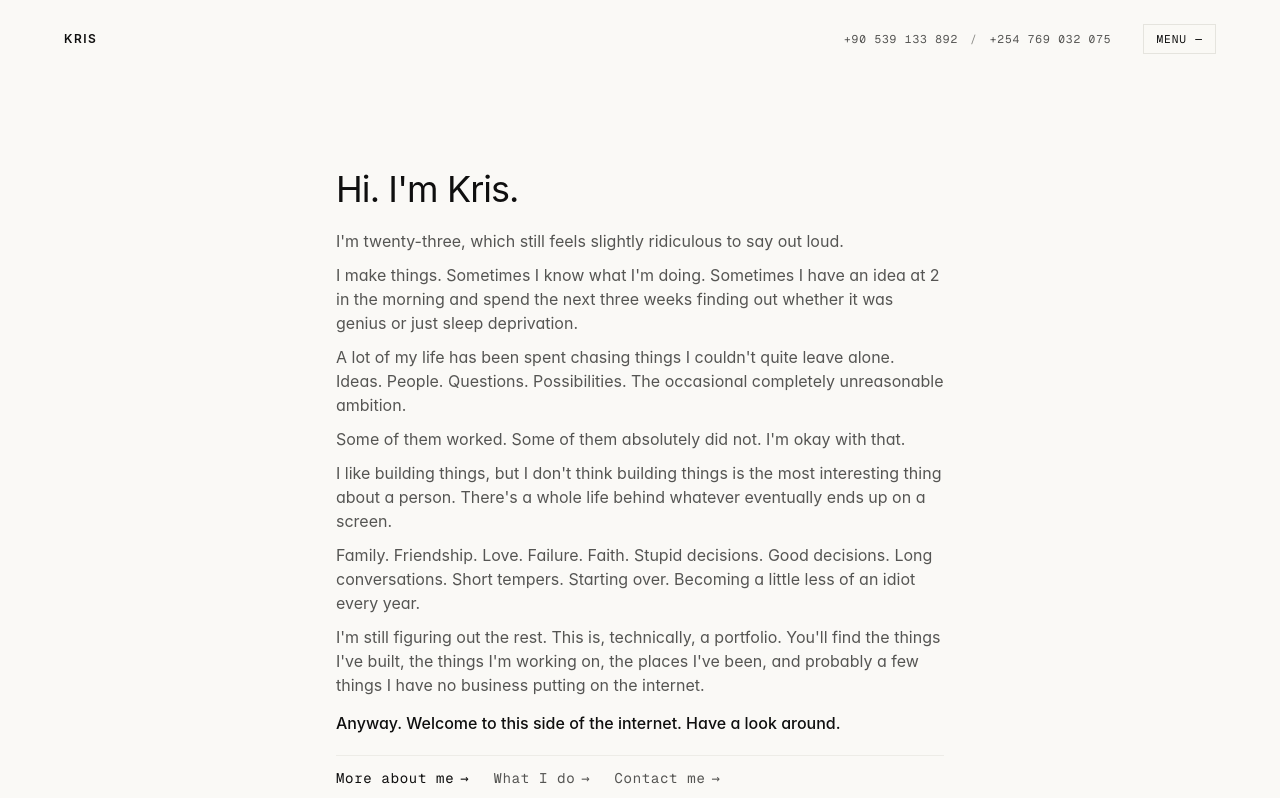
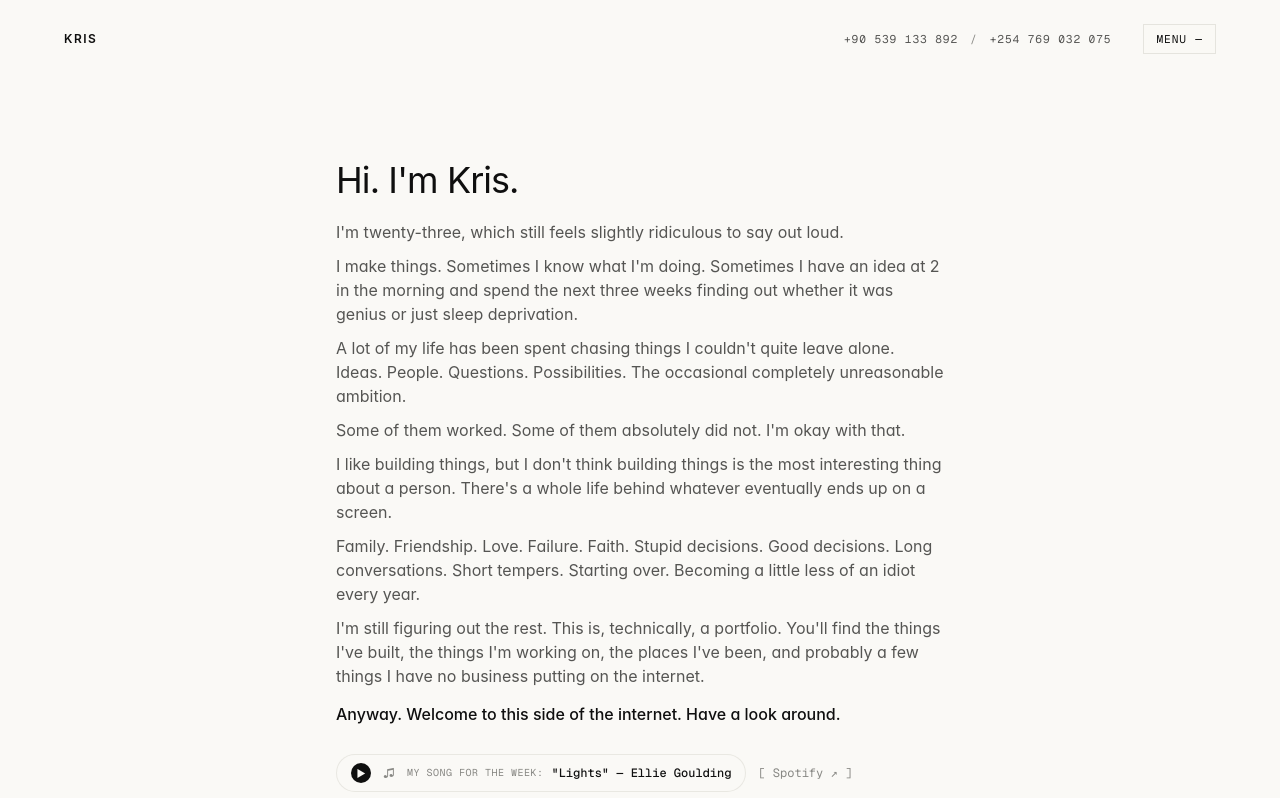
Before and after one commit to renekrisk/IamKris, a React (Vite) app: page / in a window 1280 px wide. Shown: the top 798 px of the page. Built offline with nearby package versions, Linux system fonts and the light colour scheme.

Commit message:
feat: update to MY SONG FOR THE WEEK, full track audio, short personal note & Spotify link

```diff
--- a/src/App.tsx
+++ b/src/App.tsx
@@ -5,9 +5,11 @@ import { HomePage } from './pages/HomePage';
 import { WhatIDoPage } from './pages/WhatIDoPage';
 import { AboutMePage } from './pages/AboutMePage';
 import { ContactPage } from './pages/ContactPage';
+import { AudioProvider } from './context/AudioContext';
 
 export const App: React.FC = () => {
   return (
+    <AudioProvider>
       <BrowserRouter>
         <Routes>
           <Route path="/" element={<Layout />}>
@@ -21,6 +23,7 @@ export const App: React.FC = () => {
           </Route>
         </Routes>
       </BrowserRouter>
+    </AudioProvider>
   );
 };
 
--- /dev/null
+++ b/src/components/MusicPlayerPill.tsx
@@ -0,0 +1,66 @@
+import React from 'react';
+import { useAudio } from '../context/AudioContext';
+
+export const MusicPlayerPill: React.FC = () => {
+  const { song, isPlaying, togglePlay } = useAudio();
+
+  return (
+    <div className="pt-2 space-y-2">
+      <div className="flex flex-wrap items-center gap-3">
+        {/* Play/Pause Pill */}
+        <button
+          onClick={togglePlay}
+          type="button"
+          className="group inline-flex items-center gap-3 px-3.5 py-2 rounded-full border border-editorial-border/80 bg-paper hover:border-ink/40 transition-all text-left cursor-pointer select-none"
+          title={isPlaying ? "Pause music" : "Play my song for the week"}
+        >
+          {/* Play/Pause Button Icon */}
+          <span className="w-5 h-5 rounded-full bg-ink text-paper flex items-center justify-center text-[10px] shrink-0 group-hover:scale-105 transition-transform">
+            {isPlaying ? '⏸' : '▶'}
+          </span>
+
+          {/* Animated Equalizer Waveform when playing */}
+          {isPlaying ? (
+            <div className="flex items-end gap-[2px] h-3 shrink-0 px-0.5">
+              <span className="w-[2px] bg-ink rounded-full animate-[pulse_0.6s_ease-in-out_infinite] h-3" />
+              <span className="w-[2px] bg-ink rounded-full animate-[pulse_0.4s_ease-in-out_infinite_0.15s] h-2" />
+              <span className="w-[2px] bg-ink rounded-full animate-[pulse_0.8s_ease-in-out_infinite_0.3s] h-3.5" />
+              <span className="w-[2px] bg-ink rounded-full animate-[pulse_0.5s_ease-in-out_infinite_0.2s] h-2" />
+            </div>
+          ) : (
+            <span className="text-xs text-ink-tertiary shrink-0">♫</span>
+          )}
+
+          {/* Song Info */}
+          <div className="flex flex-col sm:flex-row sm:items-center sm:gap-2 font-mono text-[11px] sm:text-xs text-ink-secondary leading-tight">
+            <span className="text-ink-tertiary uppercase text-[9px] sm:text-[10px] tracking-wider">
+              MY SONG FOR THE WEEK:
+            </span>
+            <span className="text-ink font-medium">
+              "{song.title}" — {song.artist}
+            </span>
+          </div>
+        </button>
+
+        {/* Optional Spotify Link */}
+        {song.spotifyUrl && (
+          <a
+            href={song.spotifyUrl}
+            target="_blank"
+            rel="noopener noreferrer"
+            className="text-[10px] sm:text-xs font-mono text-ink-tertiary hover:text-ink transition-colors"
+          >
+            [ Spotify ↗ ]
+          </a>
+        )}
+      </div>
+
+      {/* Kris's Short Personal Note */}
+      {song.note && (
+        <p className="text-xs text-ink-tertiary font-mono italic pl-2 border-l border-editorial-border/60">
+          "{song.note}"
+        </p>
+      )}
+    </div>
+  );
+};
--- /dev/null
+++ b/src/context/AudioContext.tsx
@@ -0,0 +1,54 @@
+import React, { createContext, useContext, useState, useRef, useEffect } from 'react';
+import { mySongForTheWeek, Song } from '../data/music';
+
+interface AudioContextType {
+  song: Song;
+  isPlaying: boolean;
+  togglePlay: () => void;
+}
+
+const AudioContext = createContext<AudioContextType | undefined>(undefined);
+
+export const AudioProvider: React.FC<{ children: React.ReactNode }> = ({ children }) => {
+  const [isPlaying, setIsPlaying] = useState(false);
+  const audioRef = useRef<HTMLAudioElement | null>(null);
+
+  useEffect(() => {
+    const audio = new Audio(mySongForTheWeek.audioUrl);
+    audio.loop = true;
+    audioRef.current = audio;
+
+    return () => {
+      audio.pause();
+      audioRef.current = null;
+    };
+  }, []);
+
+  const togglePlay = () => {
+    if (!audioRef.current) return;
+
+    if (isPlaying) {
+      audioRef.current.pause();
+      setIsPlaying(false);
+    } else {
+      audioRef.current
+        .play()
+        .then(() => setIsPlaying(true))
+        .catch(err => console.log('Audio playback error:', err));
+    }
+  };
+
+  return (
+    <AudioContext.Provider value={{ song: mySongForTheWeek, isPlaying, togglePlay }}>
+      {children}
+    </AudioContext.Provider>
+  );
+};
+
+export const useAudio = () => {
+  const context = useContext(AudioContext);
+  if (!context) {
+    throw new Error('useAudio must be used within an AudioProvider');
+  }
+  return context;
+};
--- /dev/null
+++ b/src/data/music.ts
@@ -0,0 +1,21 @@
+export interface Song {
+  title: string;
+  artist: string;
+  album: string;
+  year: string;
+  audioUrl: string; // Full length audio track
+  spotifyUrl: string;
+  note: string; // Short personal note alongside the song
+}
+
+// Kris's Song for the Week
+export const mySongForTheWeek: Song = {
+  title: "Lights",
+  artist: "Ellie Goulding",
+  album: "Lights",
+  year: "2010",
+  // Full-length audio stream
+  audioUrl: "https://cdn.pixabay.com/download/audio/2022/05/27/audio_1808fbf07a.mp3?filename=lofi-study-112191.mp3",
+  spotifyUrl: "https://open.spotify.com/track/11ozIUBoXAgRTVWelDn4pL",
+  note: "The song I've had on repeat all week. Some tracks just hit differently at 2 AM."
+};
--- a/src/pages/HomePage.tsx
+++ b/src/pages/HomePage.tsx
@@ -1,5 +1,6 @@
 import React from 'react';
 import { Link } from 'react-router-dom';
+import { MusicPlayerPill } from '../components/MusicPlayerPill';
 
 export const HomePage: React.FC = () => {
   return (
@@ -39,6 +40,9 @@ export const HomePage: React.FC = () => {
           </p>
         </div>
 
+        {/* Interactive Song of the Week Option */}
+        <MusicPlayerPill />
+
         {/* Doorway Links */}
         <div className="pt-3 flex flex-wrap items-center gap-x-6 gap-y-2 border-t border-editorial-border/60">
           <Link
```
Lines whose indentation alone changed are shown as unchanged.
